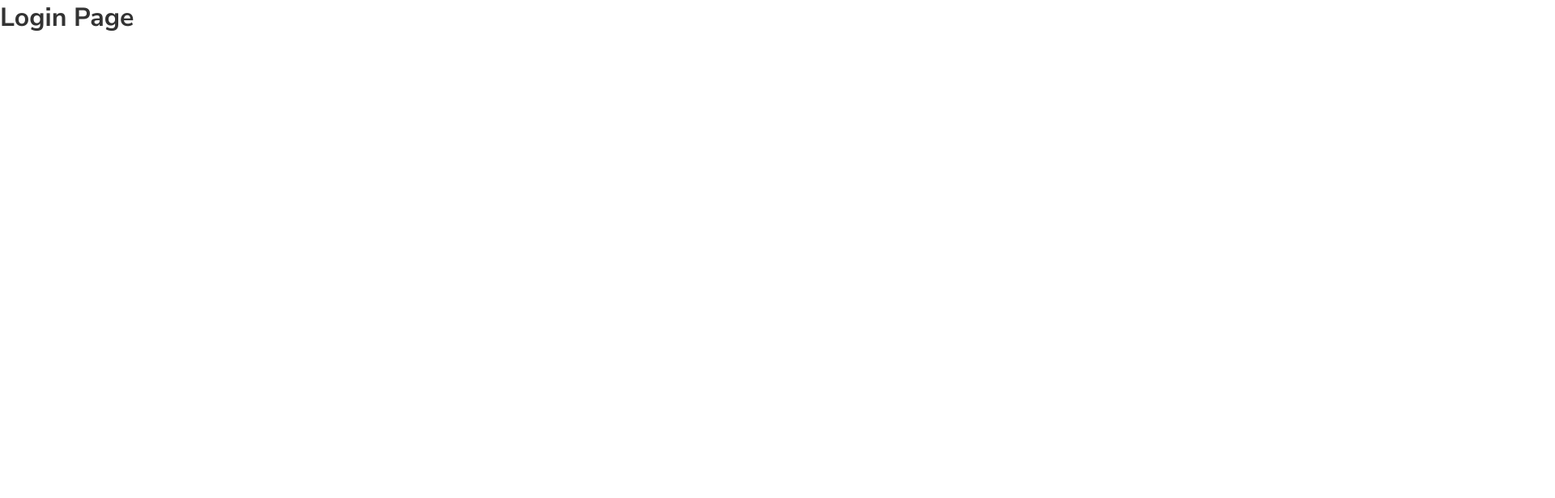
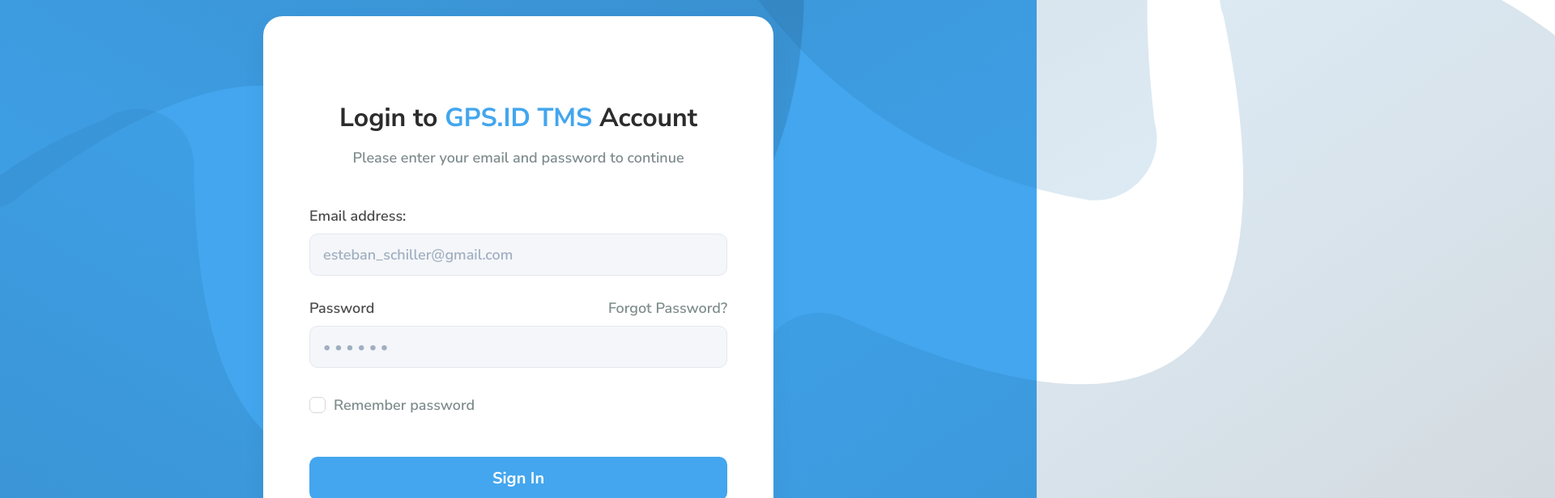
Before and after one commit to tosrv/test-slicing-fe, a React (Vite) app: page /login in a window 1280 px wide. Shown: the top 616 px of the page at 81% size, 1920 px wide, since content can reach past the window. Built offline with nearby package versions, Linux system fonts and the light colour scheme.

Commit message:
feat(ui): implement login page from Figma

```diff
--- /dev/null
+++ b/src/components/LoginForm.tsx
@@ -0,0 +1,65 @@
+import "../styles/login.css";
+
+function LoginForm() {
+  return (
+    <div className="login__container">
+      <h1 className="login__title">
+        Login to <span>GPS.ID TMS</span> Account
+      </h1>
+
+      <p className="login__subtitle">
+        Please enter your email and password to continue
+      </p>
+
+      <form className="login__form">
+        <div className="login__field">
+          <label className="login__label" htmlFor="email">
+            Email address:
+          </label>
+
+          <input
+            className="login__input"
+            id="email"
+            type="text"
+            placeholder="esteban_schiller@gmail.com"
+          />
+        </div>
+
+        <div className="login__field">
+          <div className="login__field-header">
+            <label className="login__label" htmlFor="password">
+              Password
+            </label>
+
+            <a className="login__forgot" href="#">
+              Forgot Password?
+            </a>
+          </div>
+
+          <input
+            className="login__input"
+            id="password"
+            type="password"
+            placeholder="• • • • • •"
+          />
+        </div>
+
+        <label className="login__remember">
+          <input type="checkbox" className="login__checkbox-input" />
+          <span className="login__checkbox-custom"></span>
+          Remember password
+        </label>
+
+        <button className="login__button" type="submit">
+          Sign In
+        </button>
+      </form>
+
+      <p className="login__footer">
+        Don't have an account? <a href="#">Create Account</a>
+      </p>
+    </div>
+  );
+}
+
+export default LoginForm;
--- /dev/null
+++ b/src/components/Shape.tsx
@@ -0,0 +1,57 @@
+interface ShapeProps {
+  className?: string;
+  size?: string | number;
+  rotate?: number;
+  top?: string;
+  bottom?: string;
+  left?: string;
+  right?: string;
+}
+
+function Shape({
+  className = "",
+  size = "400px",
+  rotate = 0,
+  top,
+  bottom,
+  left,
+  right,
+}: ShapeProps) {
+  return (
+    <svg
+      className={`shape ${className}`}
+      viewBox="0 0 100 100"
+      style={{
+        position: "absolute",
+        width: size,
+        height: size,
+        top,
+        bottom,
+        left,
+        right,
+        transform: `rotate(${rotate}deg)`,
+        pointerEvents: "none",
+        zIndex: 1,
+      }}
+    >
+      <path
+        d="M 45 3
+     A 50 50 0 0 1 100 50
+     A 50 50 0 0 1 50 100
+     A 50 50 0 0 1 3 55
+     A 6 6 0 0 1 10 47
+     Q 60 60 41 12
+     A 6 6 0 0 1 45 3 Z"
+        fill="url(#accentGradient)"
+      />
+      <defs>
+        <linearGradient id="accentGradient" x1="0%" y1="0%" x2="100%" y2="100%">
+          <stop offset="0%" stopColor="#319EEE" stopOpacity="0.15" />
+          <stop offset="100%" stopColor="#319EE" stopOpacity="0.2" />
+        </linearGradient>
+      </defs>
+    </svg>
+  );
+}
+
+export default Shape;
--- a/src/pages/Login.tsx
+++ b/src/pages/Login.tsx
@@ -1,5 +1,16 @@
+import LoginForm from "../components/LoginForm";
+import Shape from "../components/Shape";
+
 function Login() {
-  return <h1>Login Page</h1>
+  return (
+    <div className="login">
+      <Shape size="1150px" top="-550px" left="-150px" rotate={255} />
+      <Shape size="1150px" bottom="-430px" left="-250px" rotate={75} />
+      <Shape size="1700px" bottom="-570px" right="-900px" rotate={10} />
+      <Shape size="1700px" top="-1200px" right="-800px" rotate={195} />
+      <LoginForm />
+    </div>
+  )
 }
 
 export default Login;
--- /dev/null
+++ b/src/styles/login.css
@@ -0,0 +1,277 @@
+/* BASE */
+.login {
+  min-height: 100vh;
+  display: flex;
+  justify-content: center;
+  align-items: center;
+  background: #43a6ee;
+  padding: 20px;
+  box-sizing: border-box;
+}
+
+/* CARD */
+.login__container {
+  width: 100%;
+  max-width: 630px;
+  min-height: 760px;
+  background: #ffffff;
+  border-radius: 24px;
+  padding: 64px 44px;
+  box-sizing: border-box;
+
+  display: flex;
+  flex-direction: column;
+  justify-content: center;
+  align-items: center;
+  text-align: center;
+
+  z-index: 2;
+  box-shadow: 0 10px 30px rgba(0, 0, 0, 0.05);
+}
+
+/* TITLE */
+.login__title {
+  font-size: 32px;
+  font-weight: 700;
+  color: #2c2c2c;
+  margin-bottom: 16px;
+  line-height: 1.3;
+}
+
+.login__title span {
+  color: #43a6ee;
+}
+
+/* SUBTITLE */
+.login__subtitle {
+  font-size: 18px;
+  font-weight: 600;
+  color: #7f8c8d;
+  margin-bottom: 48px;
+}
+
+/* FORM */
+.login__form {
+  width: 100%;
+  max-width: 516px;
+  display: flex;
+  flex-direction: column;
+  gap: 28px;
+  text-align: left;
+}
+
+/* FIELD */
+.login__field {
+  display: flex;
+  flex-direction: column;
+  gap: 10px;
+}
+
+.login__field-header {
+  display: flex;
+  justify-content: space-between;
+  align-items: center;
+}
+
+.login__label {
+  font-size: 18px;
+  font-weight: 600;
+  color: #4a4a4a;
+}
+
+/* INPUT */
+.login__input {
+  height: 52px;
+  padding: 0 16px;
+  border: 1px solid #e2e8f0;
+  background: #f4f6f9;
+  border-radius: 10px;
+  font-size: 18px;
+  font-weight: 600;
+  outline: none;
+  transition: 0.2s;
+  color: #333;
+}
+
+.login__input::placeholder {
+  color: #a0aec0;
+}
+
+.login__input:focus {
+  border-color: #43a6ee;
+  background: #fff;
+  box-shadow: 0 0 0 3px rgba(67, 166, 238, 0.15);
+}
+
+/* FORGOT */
+.login__forgot {
+  font-size: 18px;
+  font-weight: 600;
+  color: #7f8c8d;
+  text-decoration: none;
+}
+
+.login__forgot:hover {
+  text-decoration: underline;
+}
+
+/* CHECKBOX */
+.login__remember {
+  display: flex;
+  align-items: center;
+  gap: 10px;
+  font-size: 18px;
+  font-weight: 600;
+  color: #7f8c8d;
+  cursor: pointer;
+  user-select: none;
+  margin-top: 6px;
+}
+
+/* hide default */
+.login__checkbox-input {
+  position: absolute;
+  opacity: 0;
+  width: 0;
+  height: 0;
+}
+
+/* custom box */
+.login__checkbox-custom {
+  width: 20px;
+  height: 20px;
+  border: 1.5px solid #d8d8d8;
+  border-radius: 6px;
+  background: #fff;
+  position: relative;
+  transition: 0.2s;
+}
+
+/* hover */
+.login__remember:hover .login__checkbox-custom {
+  border-color: #43a6ee;
+}
+
+.login__checkbox-input:checked ~ .login__checkbox-custom {
+  background: #fff;
+  border-color: #7f8c8d;
+}
+
+.login__checkbox-custom:after {
+  content: "";
+  position: absolute;
+  display: none;
+  left: 6px;
+  top: 2px;
+  width: 5px;
+  height: 10px;
+  border: solid #7f8c8d;
+  border-width: 0 2px 2px 0;
+  transform: rotate(45deg);
+}
+
+.login__checkbox-input:checked ~ .login__checkbox-custom:after {
+  display: block;
+}
+
+/* BUTTON ========== */
+.login__button {
+  height: 54px;
+  background: #43a6ee;
+  color: #fff;
+  border: none;
+  border-radius: 10px;
+  font-size: 20px;
+  font-weight: 700;
+  cursor: pointer;
+  transition: 0.2s;
+  margin-top: 24px;
+}
+
+.login__button:hover {
+  background: #3595dd;
+}
+
+/* FOOTER */
+.login__footer {
+  margin-top: 32px;
+  font-size: 18px;
+  font-weight: 600;
+  color: #7f8c8d;
+}
+
+.login__footer a {
+  color: #43a6ee;
+  text-decoration: underline;
+  font-weight: 600;
+}
+
+.login__footer a:hover {
+  text-decoration: underline;
+}
+
+.shape {
+  display: none;
+}
+
+/* RESPONSIVE */
+@media (min-width: 1024px) {
+  .shape {
+    display: block;
+  }
+}
+
+@media (max-width: 640px) {
+  .login__container {
+    padding: 36px 24px;
+    border-radius: 24px;
+    min-height: auto;
+  }
+
+  .login__title {
+    font-size: 20px;
+    margin-bottom: 10px;
+  }
+
+  .login__subtitle {
+    font-size: 14px;
+    margin-bottom: 28px;
+  }
+
+  .login__label {
+    font-size: 14px;
+  }
+
+  .login__input {
+    height: 46px;
+    font-size: 14px;
+  }
+
+  .login__forgot {
+    font-size: 14px;
+  }
+
+  .login__remember {
+    font-size: 14px;
+    margin-top: 2px;
+  }
+
+  .login__button {
+    height: 48px;
+    font-size: 16px;
+    margin-top: 16px;
+  }
+
+  .login__footer {
+    font-size: 14px;
+    margin-top: 24px;
+  }
+
+  .login__form {
+    gap: 20px;
+  }
+
+  .login__field {
+    gap: 6px;
+  }
+}
```
